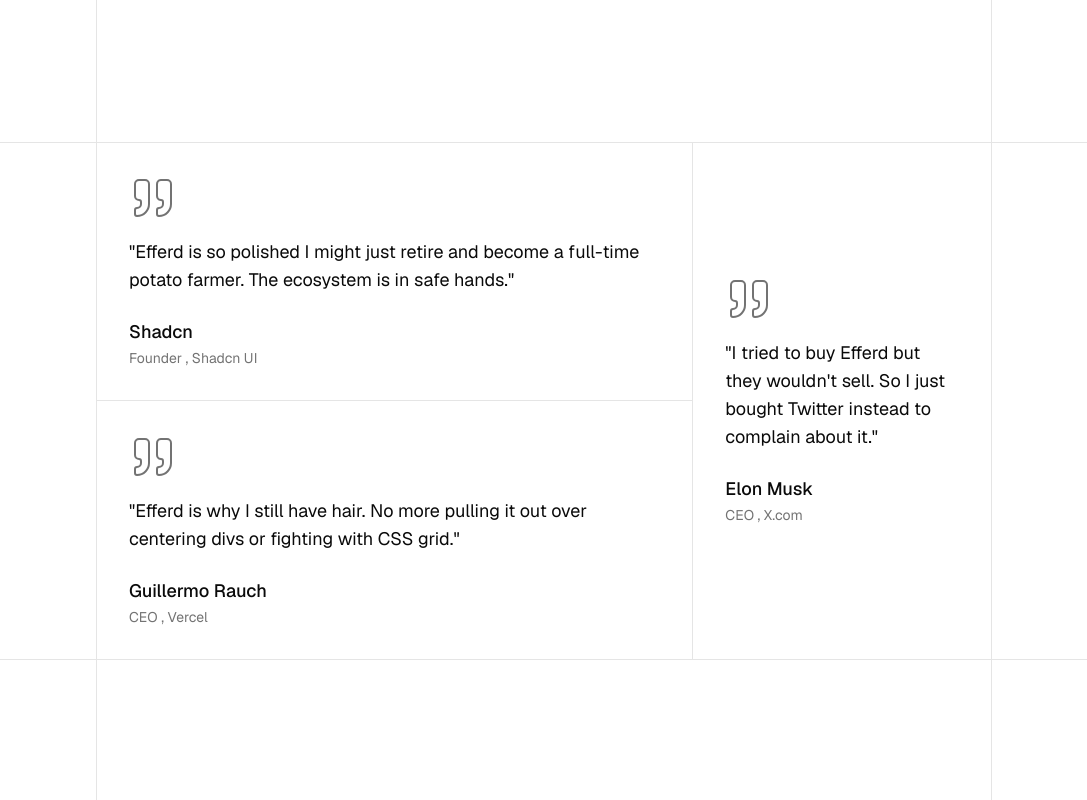
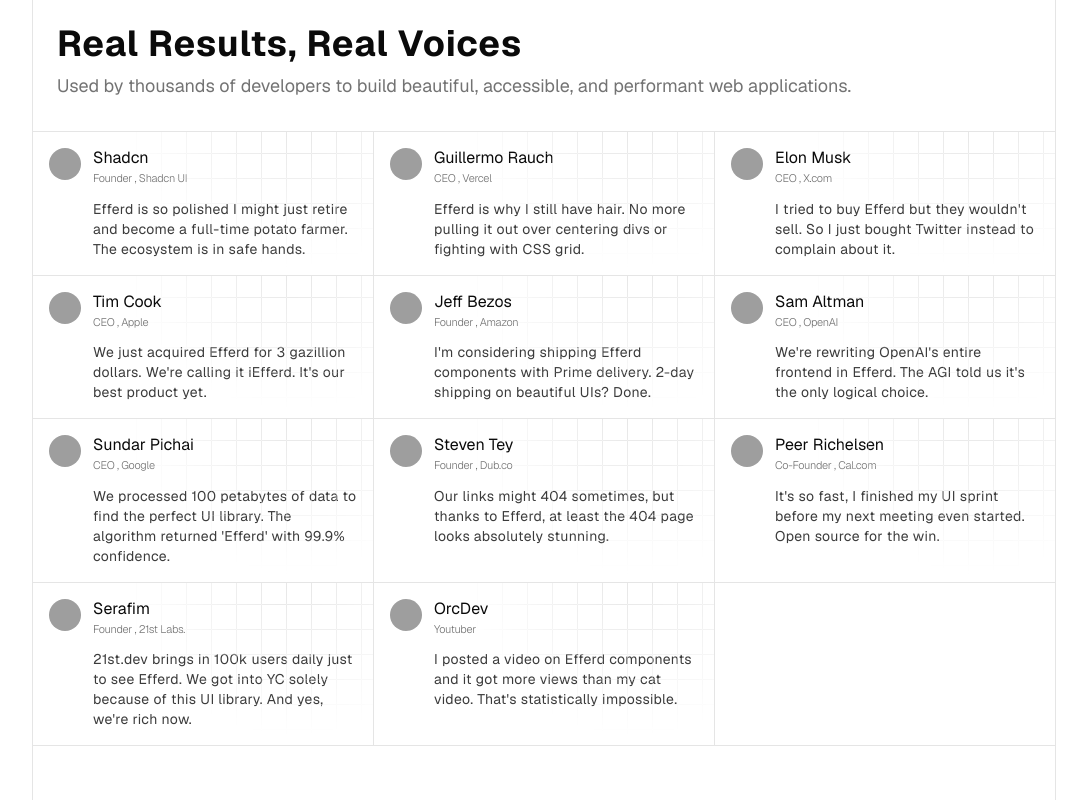
Before and after one commit to SikandarJODD/sv-efferd, a SvelteKit app: page / in a window 1280 px wide. Shown: the whole page, without its empty margins (96-1183 px from the left). Built offline with nearby package versions, Linux system fonts and the light colour scheme; grey boxes are pictures that could not be loaded.

Commit message:
feat(testimonial): add TestimonialFive component and integrate into the main page feat(grid-pattern): create GridPattern component for customizable grid backgrounds

```diff
--- /dev/null
+++ b/src/lib/components/efferd/testimonial/testimonial-five/testimonial-card.svelte
@@ -0,0 +1,56 @@
+<script lang="ts">
+	import { Avatar, AvatarFallback, AvatarImage } from '$lib/components/ui/avatar';
+	import { GridPattern } from '$lib/components/ui/grid-pattern';
+	import { cn } from '$lib/utils';
+	import type { HTMLAttributes } from 'svelte/elements';
+	type Testimonial = {
+		name: string;
+		role: string;
+		image: string;
+		company?: string;
+		quote: string;
+	};
+
+	type Props = HTMLAttributes<HTMLElement> & {
+		testimonial: Testimonial;
+		class?: string;
+	};
+	let { testimonial, class: className = '', ...props }: Props = $props();
+</script>
+
+<div
+	class={cn(
+		'relative grid grid-cols-[auto_1fr] gap-x-3 overflow-hidden bg-background p-4',
+		className
+	)}
+	{...props}
+>
+	<div
+		class="pointer-events-none absolute top-0 left-1/2 -mt-2 -ml-20 size-full mask-[radial-gradient(farthest-side_at_top,white,transparent)]"
+	>
+		<GridPattern
+			class="absolute inset-0 size-full stroke-border"
+			height={25}
+			width={25}
+			x={-12}
+			y={4}
+		/>
+	</div>
+
+	<Avatar class="size-8 rounded-full">
+		<AvatarImage alt={`${testimonial.name}'s profile picture`} src={testimonial.image} />
+		<AvatarFallback>{testimonial.name.charAt(0)}</AvatarFallback>
+	</Avatar>
+	<figure>
+		<figcaption class="-mt-0.5 -space-y-0.5">
+			<cite class="text-sm not-italic md:text-base">{testimonial.name}</cite>
+			<span class="block text-[11px] font-light tracking-tight text-muted-foreground">
+				{testimonial.role}
+				{testimonial.company && `, ${testimonial.company}`}
+			</span>
+		</figcaption>
+		<blockquote class="mt-3">
+			<p class="text-sm tracking-wide text-foreground/80">{testimonial.quote}</p>
+		</blockquote>
+	</figure>
+</div>
--- /dev/null
+++ b/src/lib/components/efferd/testimonial/testimonial-five/testimonial-five.svelte
@@ -0,0 +1,129 @@
+<script lang="ts">
+	import { FullWidthDivider } from '$lib/components/ui/full-width-divider';
+	import { GridFiller } from '$lib/components/ui/grid-filler';
+	import TestimonialCard from './testimonial-card.svelte';
+
+	type Testimonial = {
+		name: string;
+		role: string;
+		image: string;
+		company?: string;
+		quote: string;
+	};
+
+	const testimonials: Testimonial[] = [
+		{
+			quote:
+				'Efferd is so polished I might just retire and become a full-time potato farmer. The ecosystem is in safe hands.',
+			image: 'https://github.com/shadcn.png',
+			name: 'Shadcn',
+			role: 'Founder',
+			company: 'Shadcn UI'
+		},
+		{
+			quote:
+				'Efferd is why I still have hair. No more pulling it out over centering divs or fighting with CSS grid.',
+			image: 'https://github.com/rauchg.png',
+			name: 'Guillermo Rauch',
+			role: 'CEO',
+			company: 'Vercel'
+		},
+		{
+			quote:
+				"I tried to buy Efferd but they wouldn't sell. So I just bought Twitter instead to complain about it.",
+			image: 'https://unavatar.io/x/elonmusk',
+			name: 'Elon Musk',
+			role: 'CEO',
+			company: 'X.com'
+		},
+		{
+			quote:
+				"We just acquired Efferd for 3 gazillion dollars. We're calling it iEfferd. It's our best product yet.",
+			image: 'https://unavatar.io/x/tim_cook',
+			name: 'Tim Cook',
+			role: 'CEO',
+			company: 'Apple'
+		},
+		{
+			quote:
+				"I'm considering shipping Efferd components with Prime delivery. 2-day shipping on beautiful UIs? Done.",
+			image: 'https://unavatar.io/x/JeffBezos',
+			name: 'Jeff Bezos',
+			role: 'Founder',
+			company: 'Amazon'
+		},
+		{
+			quote:
+				"We're rewriting OpenAI's entire frontend in Efferd. The AGI told us it's the only logical choice.",
+			image: 'https://unavatar.io/x/sama',
+			name: 'Sam Altman',
+			role: 'CEO',
+			company: 'OpenAI'
+		},
+		{
+			quote:
+				"We processed 100 petabytes of data to find the perfect UI library. The algorithm returned 'Efferd' with 99.9% confidence.",
+			image: 'https://unavatar.io/x/sundarpichai',
+			name: 'Sundar Pichai',
+			role: 'CEO',
+			company: 'Google'
+		},
+		{
+			quote:
+				'Our links might 404 sometimes, but thanks to Efferd, at least the 404 page looks absolutely stunning.',
+			image: 'https://github.com/steven-tey.png',
+			name: 'Steven Tey',
+			role: 'Founder',
+			company: 'Dub.co'
+		},
+		{
+			quote:
+				"It's so fast, I finished my UI sprint before my next meeting even started. Open source for the win.",
+			image: 'https://unavatar.io/x/peer_rich',
+			name: 'Peer Richelsen',
+			role: 'Co-Founder',
+			company: 'Cal.com'
+		},
+		{
+			quote:
+				"21st.dev brings in 100k users daily just to see Efferd. We got into YC solely because of this UI library. And yes, we're rich now.",
+			image: 'https://github.com/serafimcloud.png',
+			name: 'Serafim',
+			role: 'Founder',
+			company: '21st Labs.'
+		},
+		{
+			quote:
+				"I posted a video on Efferd components and it got more views than my cat video. That's statistically impossible.",
+			image: 'https://github.com/TheOrcDev.png',
+			name: 'OrcDev',
+			role: 'Youtuber'
+		}
+	];
+</script>
+
+<div class="mx-auto min-h-screen max-w-5xl space-y-8 overflow-x-clip border-x py-6">
+	<div class="flex flex-col gap-2 px-4 md:px-6">
+		<h1 class="text-3xl font-semibold tracking-wide text-balance md:text-4xl xl:font-bold">
+			Real Results, Real Voices
+		</h1>
+		<p class="text-sm text-muted-foreground md:text-base lg:text-lg">
+			Used by thousands of developers to build beautiful, accessible, and performant web
+			applications.
+		</p>
+	</div>
+	<div class="relative grid grid-cols-1 gap-px bg-border sm:grid-cols-2 lg:grid-cols-3">
+		<FullWidthDivider position="top" />
+		{#each testimonials as testimonial}
+			<TestimonialCard {testimonial} />
+		{/each}
+
+		<GridFiller
+			class="bg-background"
+			lgColumns={3}
+			smColumns={2}
+			totalItems={testimonials.length}
+		/>
+		<FullWidthDivider position="bottom" />
+	</div>
+</div>
--- a/src/lib/components/ui/grid-filler/grid-filler.svelte
+++ b/src/lib/components/ui/grid-filler/grid-filler.svelte
@@ -46,10 +46,8 @@
 	{@const showMd = i < neededMd ? 'md:block' : 'md:hidden'}
 	{@const showLg = i < neededLg ? 'lg:block' : 'lg:hidden'}
 
-	{#if showSm !== 'sm:hidden' && showMd !== 'md:hidden' && showLg !== 'lg:hidden'}
-		<div
-			class={cn('pointer-events-none hidden', showSm, showMd, showLg, className)}
-			{...rest}
-		></div>
-	{/if}
+	<!-- {#if showSm === 'sm:hidden' && showMd === 'md:hidden' && showLg === 'lg:hidden'}
+		<div></div>
+	{/if} -->
+	<div class={cn('pointer-events-none hidden', showSm, showMd, showLg, className)} {...rest}></div>
 {/each}
--- /dev/null
+++ b/src/lib/components/ui/grid-pattern/grid-pattern.svelte
@@ -0,0 +1,68 @@
+<script lang="ts">
+	import { cn } from "$lib/utils";
+	import type { SVGAttributes } from "svelte/elements";
+
+	interface GridPatternProps extends SVGAttributes<SVGSVGElement> {
+		width?: number;
+		height?: number;
+		/**
+		 * The x-offset of the pattern
+		 */
+		x?: number;
+		/**
+		 * The y-offset of the pattern
+		 */
+		y?: number;
+		/**
+		 * Array of [x, y] coordinates for highlighted squares
+		 */
+		squares?: Array<[x: number, y: number]>;
+		/**
+		 * Stroke dash array for dashed lines
+		 */
+		strokeDashArray?: string;
+		class?: string;
+	}
+
+	let {
+		width = 40,
+		height = 40,
+		x = -1,
+		y = -1,
+		strokeDashArray = "0",
+		squares,
+		class: className,
+		...props
+	}: GridPatternProps = $props();
+
+	const id = $props.id();
+</script>
+
+<svg
+	aria-hidden="true"
+	class={cn(
+		"pointer-events-none absolute inset-0 h-full w-full fill-gray-400/30 stroke-gray-400/30",
+		className
+	)}
+	{...props}
+>
+	<defs>
+		<pattern {id} {width} {height} patternUnits="userSpaceOnUse" {x} {y}>
+			<path d={`M.5 ${height}V.5H${width}`} fill="none" stroke-dasharray={strokeDashArray} />
+		</pattern>
+	</defs>
+	<rect width="100%" height="100%" stroke-width={0} fill={`url(#${id})`} />
+	{#if squares}
+		<svg {x} {y} class="overflow-visible">
+			{#each squares as [squareX, squareY], i (`${squareX}-${squareY}-${i}`)}
+				<rect
+					stroke-width="0"
+					width={width - 1}
+					height={height - 1}
+					x={squareX * width + 1}
+					y={squareY * height + 1}
+				/>
+			{/each}
+		</svg>
+	{/if}
+</svg>
--- /dev/null
+++ b/src/lib/components/ui/grid-pattern/index.ts
@@ -0,0 +1 @@
+export { default as GridPattern } from "./grid-pattern.svelte";
--- a/src/routes/+page.svelte
+++ b/src/routes/+page.svelte
@@ -4,6 +4,7 @@
 	import HeaderFive from '$lib/components/efferd/header/header-five/header-five.svelte';
 	import HeaderFour from '$lib/components/efferd/header/header-four/header-four.svelte';
 	import HeaderTwo from '$lib/components/efferd/header/header-two/header-two.svelte';
+	import TestimonialFive from '$lib/components/efferd/testimonial/testimonial-five/testimonial-five.svelte';
 	import TestimonialFour from '$lib/components/efferd/testimonial/testimonial-four/testimonial-four.svelte';
 	import TestimonialOne from '$lib/components/efferd/testimonial/testimonial-one.svelte';
 	import TestimonialThree from '$lib/components/efferd/testimonial/testimonial-three.svelte';
@@ -18,5 +19,5 @@
 <!-- <PageLoading /> -->
 <!-- <TestimonialOne /> -->
 <div class="flex min-h-screen items-center justify-center">
-	<TestimonialFour />
+	<TestimonialFive />
 </div>
```
